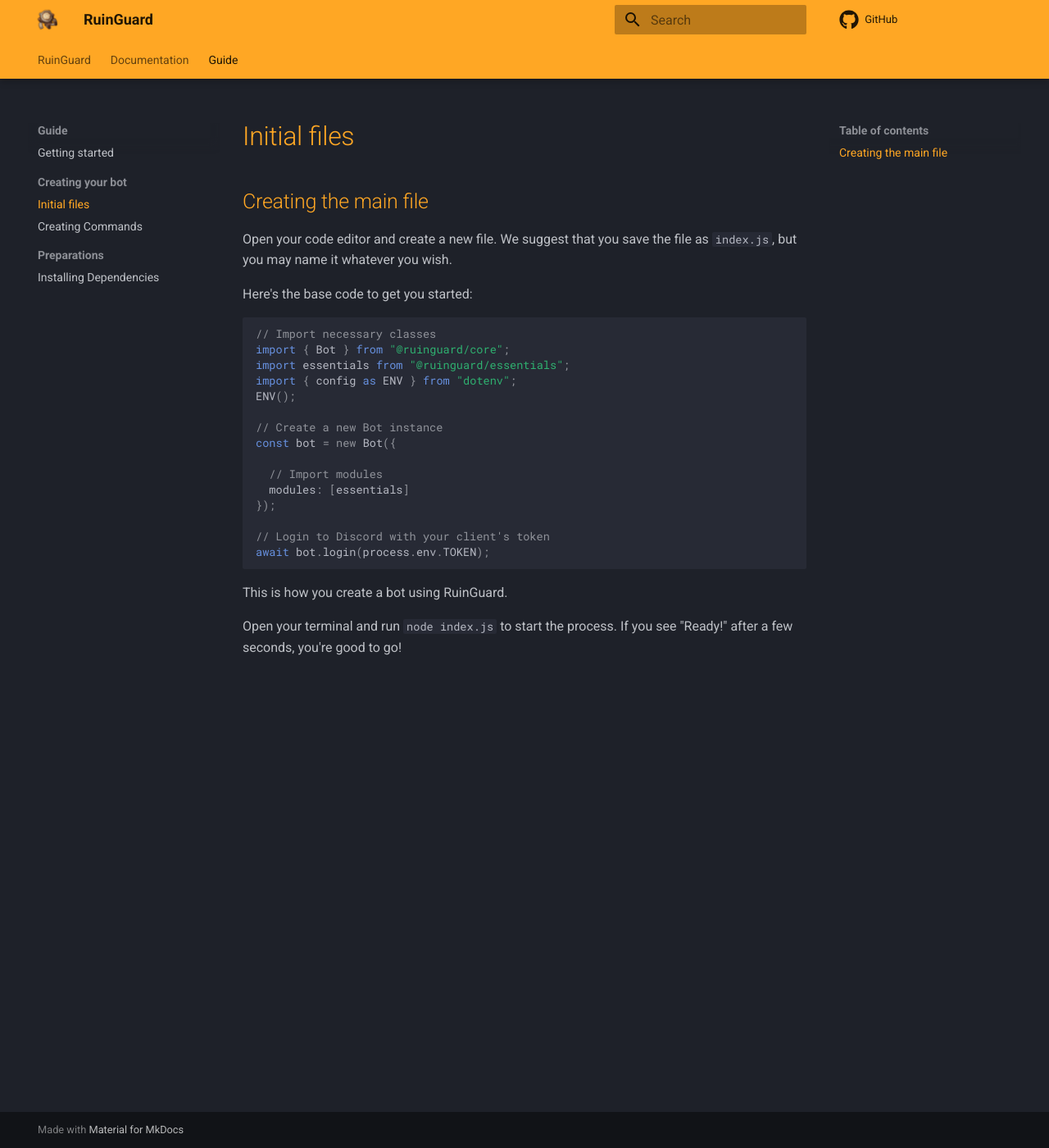
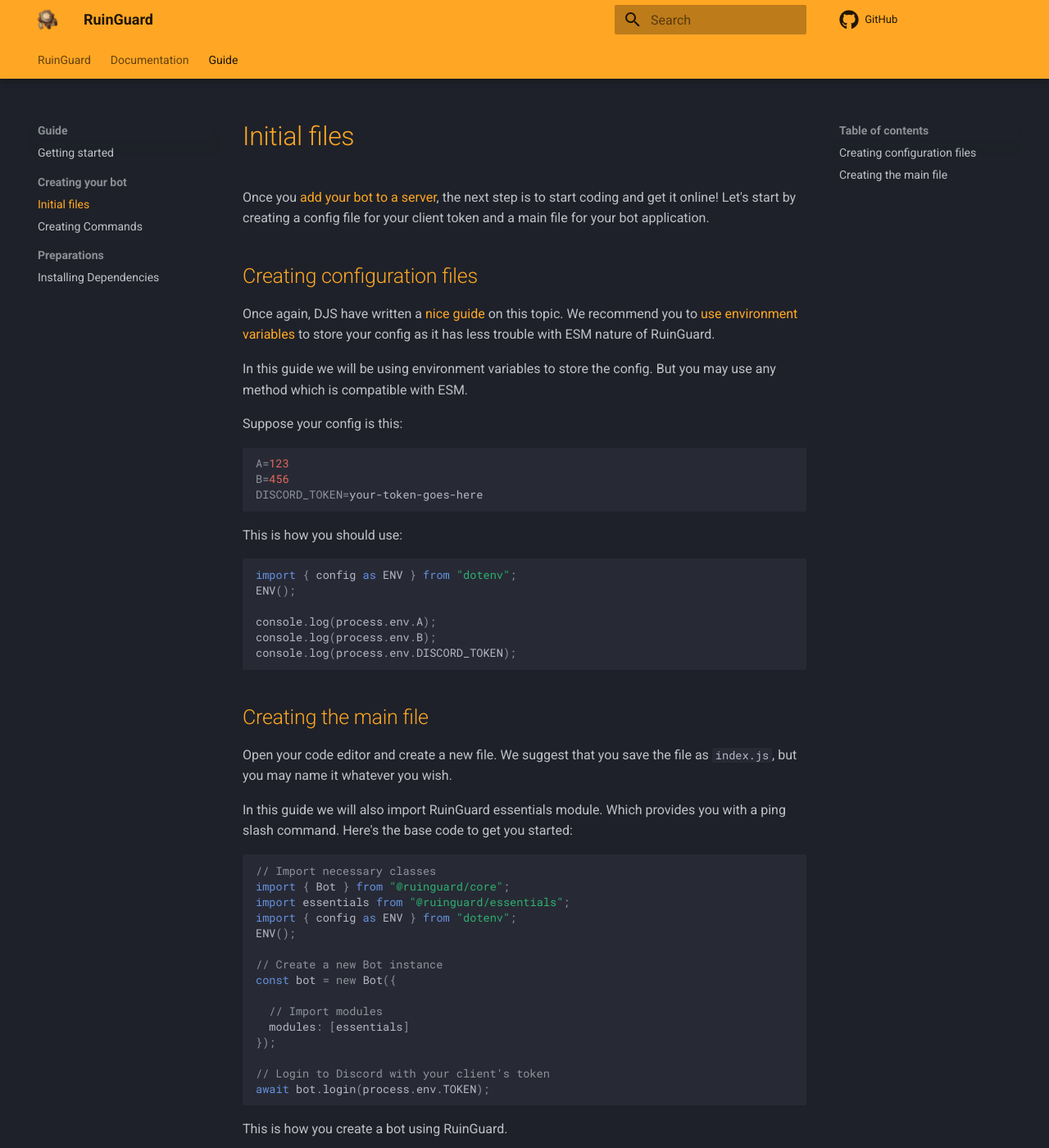
Before and after one commit to Khaenri-ah/ruinguard-docs, an MkDocs documentation site: the page built from docs/guide/creating-your-bot/README.md, in a window 1280 px wide and 1400 px high. Shown: the whole window at 82% size. Built offline with MkDocs 1.6.1 and Material for MkDocs 9.7.7, drawn with Linux system fonts in a browser that asks for light colours; comment, search, counter and statistics services are not loaded; some of the changed text lies outside the part shown.

Commit message:
Added configuration

````diff
--- a/docs/guide/creating-your-bot/README.md
+++ b/docs/guide/creating-your-bot/README.md
@@ -1,10 +1,37 @@
 # Initial files
+
+Once you [add your bot to a server](../preparations#next-steps), the next step is to start coding and get it online! Let's start by creating a config file for your client token and a main file for your bot application.
+
+## Creating configuration files
+
+Once again, DJS have written a [nice guide](https://discordjs.guide/creating-your-bot/#creating-configuration-files) on this topic. We recommend you to [use environment variables](https://discordjs.guide/creating-your-bot/#using-environment-variables) to store your config as it has less trouble with ESM nature of RuinGuard.
+
+In this guide we will be using environment variables to store the config. But you may use any method which is compatible with ESM.
+
+Suppose your config is this:
+
+```sh
+A=123
+B=456
+DISCORD_TOKEN=your-token-goes-here
+```
+
+This is how you should use:
+
+```javascript
+import { config as ENV } from "dotenv";
+ENV();
+
+console.log(process.env.A);
+console.log(process.env.B);
+console.log(process.env.DISCORD_TOKEN);
+```
 
 ## Creating the main file
 
 Open your code editor and create a new file. We suggest that you save the file as `index.js`, but you may name it whatever you wish.
 
-Here's the base code to get you started:
+In this guide we will also import RuinGuard essentials module. Which provides you with a ping slash command. Here's the base code to get you started:
 
 ```javascript
 // Import necessary classes
@@ -27,3 +54,5 @@ await bot.login(process.env.TOKEN);
 This is how you create a bot using RuinGuard.
 
 Open your terminal and run `node index.js` to start the process. If you see "Ready!" after a few seconds, you're good to go!
+
+Check out the ping command in your discord server by typing `/ping`.
````
